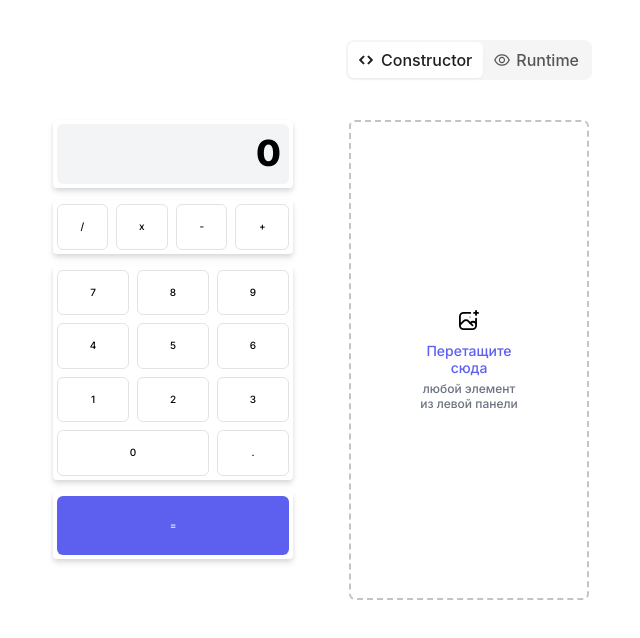
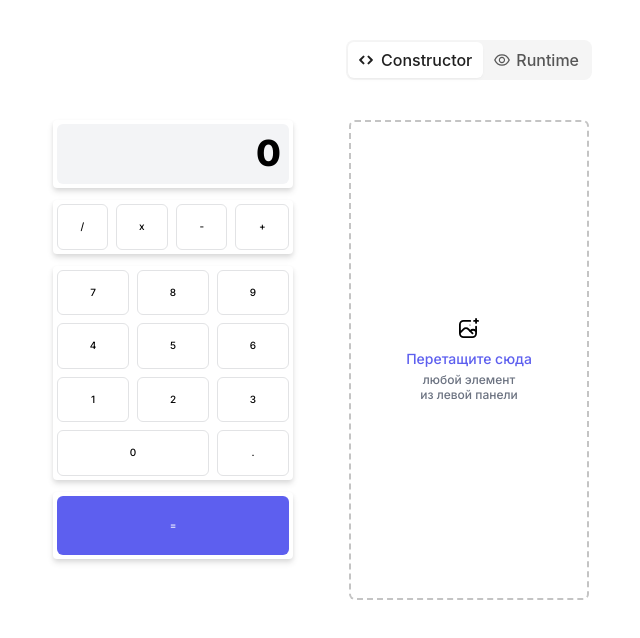
Before and after one commit to noi5enu1sanc3/calculator-constructor, a React (Vite) app: page / in a window 1280 px wide. Shown: the top 638 px of the page, without its empty margins (319-959 px from the left). Built offline with nearby package versions, Linux system fonts and the light colour scheme.

Commit message:
fix canvas text width

```diff
--- a/src/features/dnd/Canvas/Canvas.module.css
+++ b/src/features/dnd/Canvas/Canvas.module.css
@@ -49,7 +49,7 @@
   line-height: 1.25;
   color: var(--text-grey);
   text-align: center;
-  max-width: 120px;
+  max-width: 130px;
 }
 
 .textHighlight {
```
